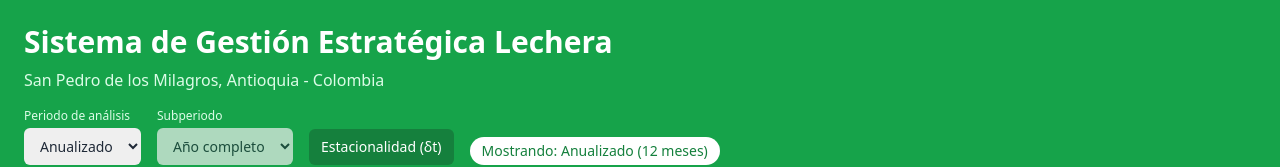
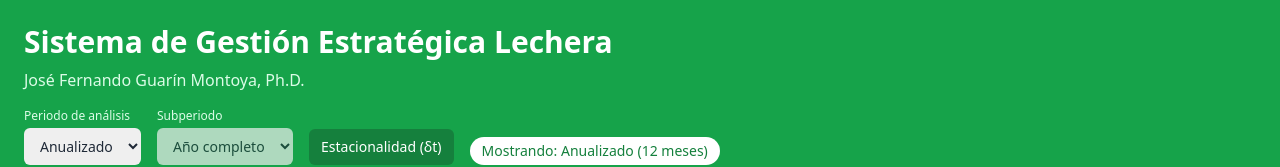
Before and after one commit to JoseFernandoGuarin/GestEstrat, a plain HTML site: page index.html in a window 1280 px wide. Shown: the top 167 px of the page. Drawn offline with nearby package versions, Linux system fonts and the light colour scheme.

Commit message:
Update author name in index.html

```diff
--- a/index.html
+++ b/index.html
@@ -26,7 +26,7 @@
   <div class="flex items-start justify-between gap-4">
     <div class="min-w-0">
       <h1 class="text-3xl font-bold">Sistema de Gestión Estratégica Lechera</h1>
-      <p class="text-green-100 mt-2">San Pedro de los Milagros, Antioquia - Colombia</p>
+      <p class="text-green-100 mt-2">José Fernando Guarín Montoya, Ph.D.</p>
     </div>
     <img src="Logo_Facultad_de_Ciencias_Agrarias-blanco.png"
          alt="Facultad de Ciencias Agrarias, Universidad de Antioquia"
```
